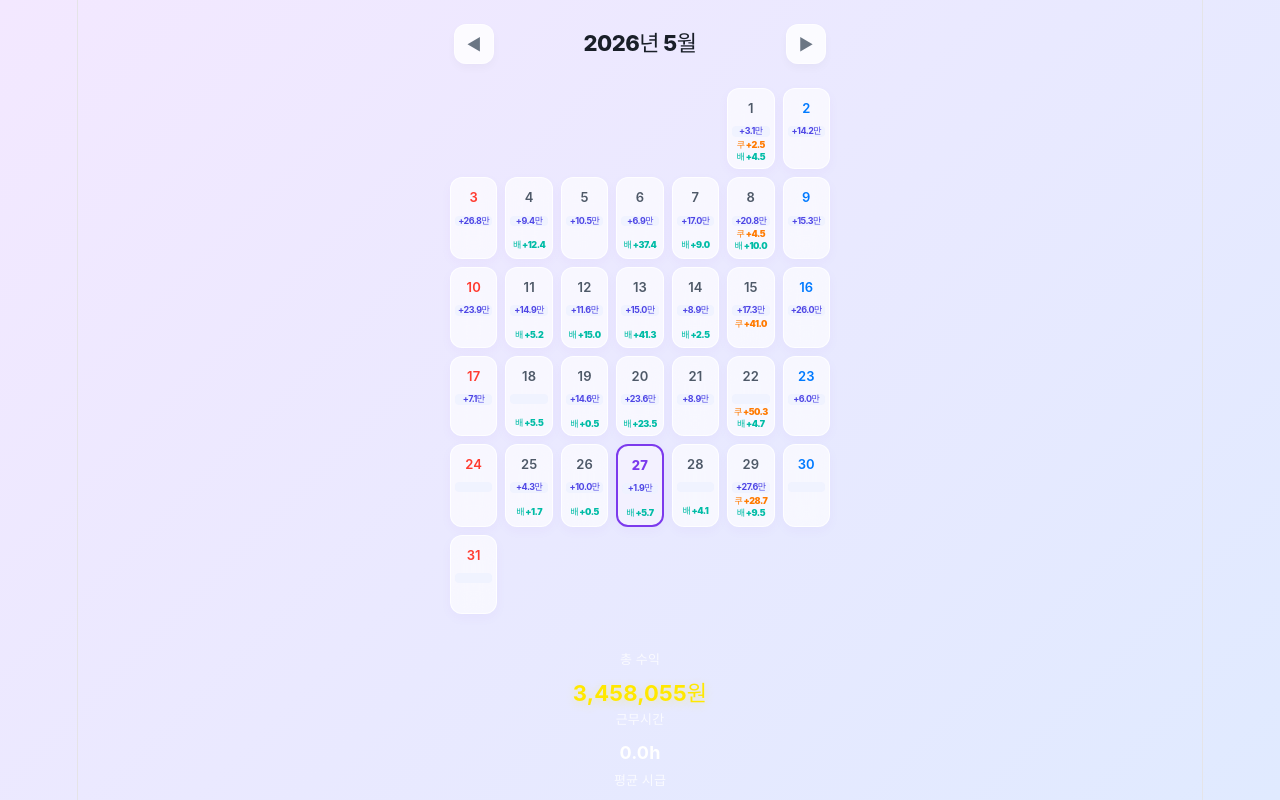
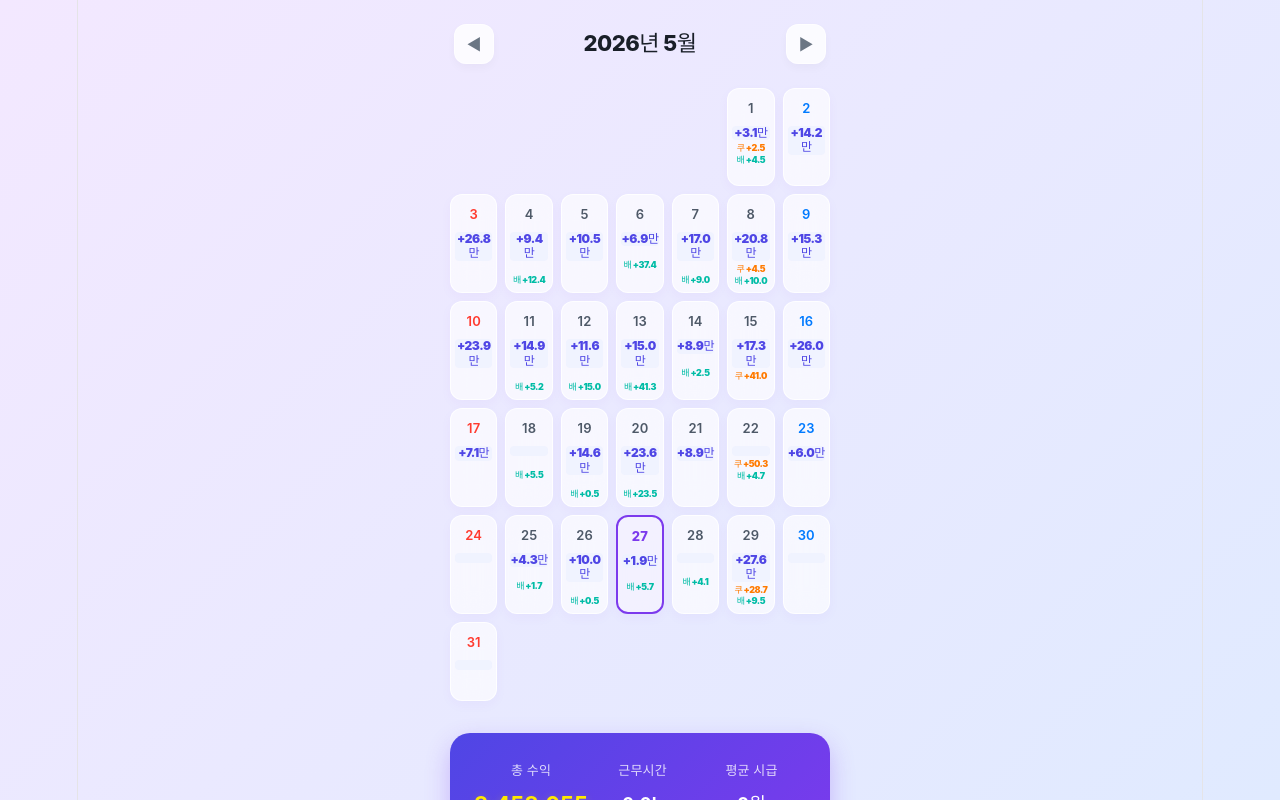
Before and after one commit to ovartang/gagebuddal, a React (Vite) app: page / in a window 1280 px wide. Shown: the top 800 px of the page. Built offline with nearby package versions, Linux system fonts and the light colour scheme; a web font is replaced by a local one.

Commit message:
Update App.css

```diff
--- a/src/App.css
+++ b/src/App.css
@@ -137,11 +137,11 @@ body {
   letter-spacing: -0.5px;
 }
 
-.income-total { color: #4F46E5; background: rgba(238, 242, 255, 0.8); border-radius: 4px; margin-bottom: 2px;}
+.income-total {   font-size: 12px;
+  font-weight: 900; color: #4F46E5; background: rgba(238, 242, 255, 0.8); border-radius: 4px; margin-bottom: 2px;}
 .income-coupang { color: #FF7A00;   font-weight: 900; }
 .income-baemin { color: #00BCA6;   font-weight: 900; }
-  font-size: 12px;
-  font-weight: 900;
+
 
 /* 요약 카드 (화려한 딥 그래디언트) */
 .summary-card {
```
